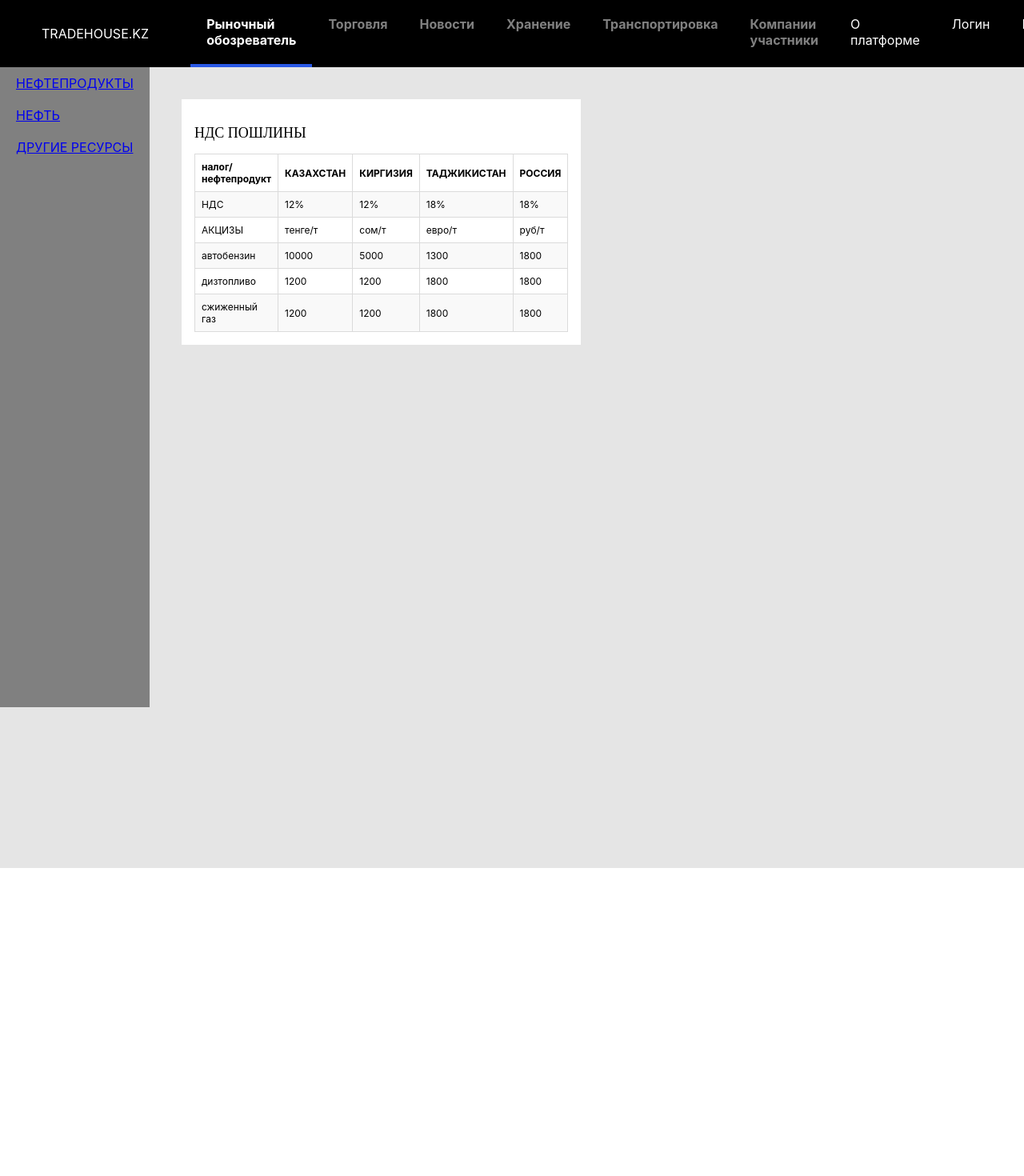
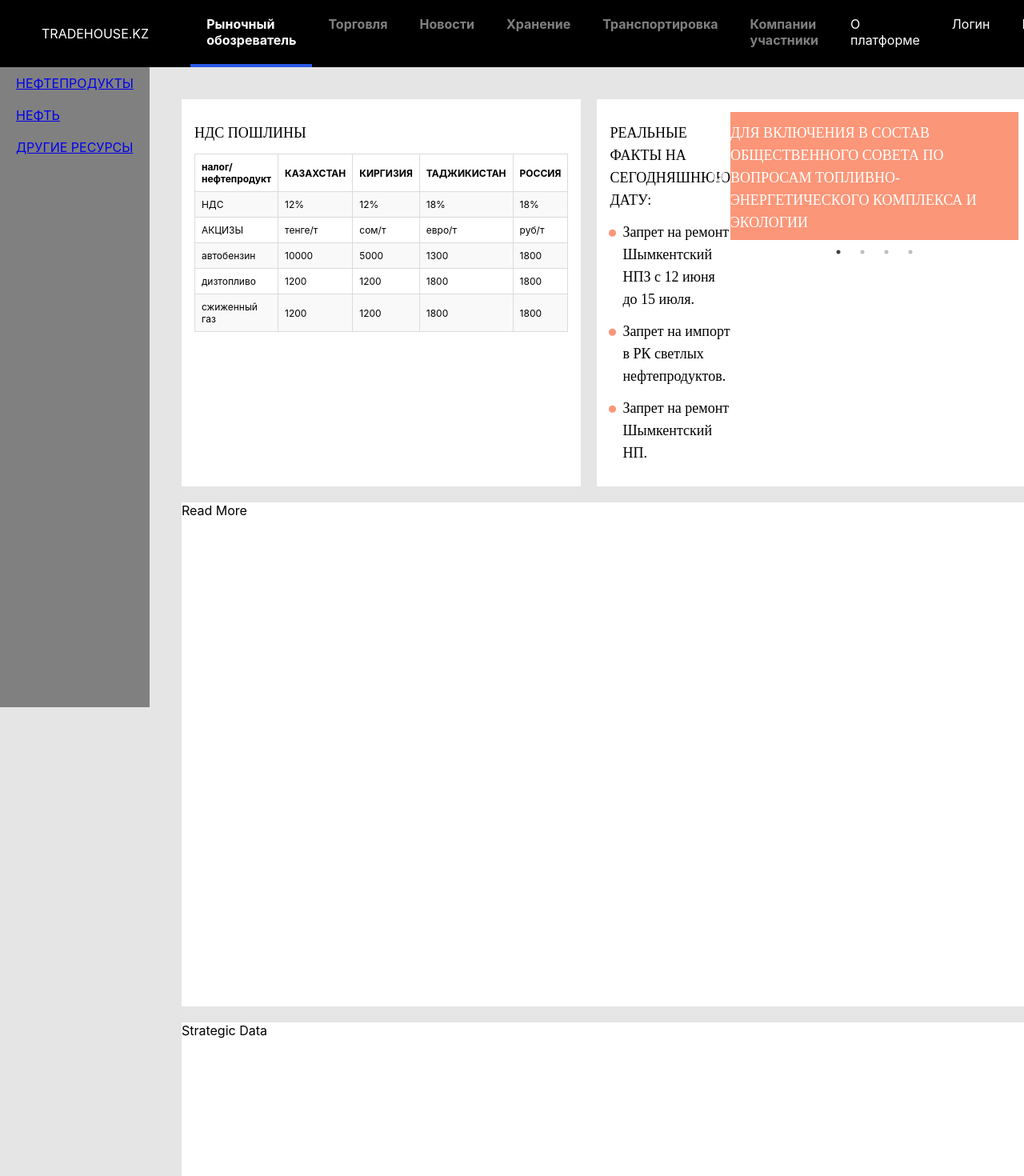
Before and after one commit to TimaBag/tsp, a React (Create React App) app: page / in a window 1280 px wide. Shown: the top 1470 px of the page at 80% size. Before the commit the page ends 1085 px from the top, so only its background shows below. Built offline with nearby package versions, Linux system fonts and the light colour scheme.

Commit message:
feat: create grid layout in home page

```diff
--- a/package.json
+++ b/package.json
@@ -11,11 +11,14 @@
     "@types/react": "^17.0.0",
     "@types/react-dom": "^17.0.0",
     "@types/react-router-dom": "^5.1.7",
+    "@types/react-slick": "^0.23.4",
     "@types/styled-components": "^5.1.9",
     "react": "^17.0.2",
     "react-dom": "^17.0.2",
     "react-router-dom": "^5.2.0",
     "react-scripts": "4.0.3",
+    "react-slick": "^0.28.1",
+    "slick-carousel": "^1.8.1",
     "styled-components": "^5.2.1",
     "typescript": "^4.1.2",
     "web-vitals": "^1.0.1"
--- /dev/null
+++ b/src/components/molecules/NewsBlock/index.tsx
@@ -0,0 +1,11 @@
+import styled from 'styled-components';
+
+const Div = styled.div`
+  background-color: white;
+  grid-column-start: 1;
+  grid-column-end: 3;
+`;
+
+export default function NewsBlock(): JSX.Element {
+  return <Div>Read More</Div>;
+}
--- /dev/null
+++ b/src/components/molecules/RealFacts/facts.ts
@@ -0,0 +1,12 @@
+export const facts = [
+  'Запрет на ремонт Шымкентский НПЗ с 12 июня до 15 июля.',
+  'Запрет на импорт в РК светлых нефтепродуктов.',
+  'Запрет на ремонт Шымкентский НП.',
+];
+
+export const cards = [
+  'ДЛЯ ВКЛЮЧЕНИЯ В СОСТАВ ОБЩЕСТВЕННОГО СОВЕТА ПО ВОПРОСАМ ТОПЛИВНО-ЭНЕРГЕТИЧЕСКОГО КОМПЛЕКСА И ЭКОЛОГИИ',
+  'ДЛЯ ВКЛЮЧЕНИЯ В СОСТАВ ОБЩЕСТВЕННОГО СОВЕТА ПО ВОПРОСАМ ТОПЛИВНО-ЭНЕРГЕТИЧЕСКОГО КОМПЛЕКСА И ЭКОЛОГИИ',
+  'ДЛЯ ВКЛЮЧЕНИЯ В СОСТАВ ОБЩЕСТВЕННОГО СОВЕТА ПО ВОПРОСАМ ТОПЛИВНО-ЭНЕРГЕТИЧЕСКОГО КОМПЛЕКСА И ЭКОЛОГИИ',
+  'ДЛЯ ВКЛЮЧЕНИЯ В СОСТАВ ОБЩЕСТВЕННОГО СОВЕТА ПО ВОПРОСАМ ТОПЛИВНО-ЭНЕРГЕТИЧЕСКОГО КОМПЛЕКСА И ЭКОЛОГИИ',
+];
--- /dev/null
+++ b/src/components/molecules/RealFacts/index.tsx
@@ -0,0 +1,71 @@
+import ReactSlider from 'react-slick';
+import styled from 'styled-components';
+
+import Typography from 'components/atoms/NedoTypography';
+import Flex from 'components/atoms/Flex';
+
+import { facts, cards } from './facts';
+
+import 'slick-carousel/slick/slick.css';
+import 'slick-carousel/slick/slick-theme.css';
+
+const Div = styled(Flex)`
+  padding: 16px;
+  background: white;
+  height: auto;
+`;
+
+const Ul = styled.ul`
+  margin: 0;
+  padding-inline-start: 16px;
+  list-style-image: url('dot.svg');
+`;
+
+const Card = styled.div`
+  width: 360px;
+  height: 160px;
+  background: #fb9678;
+`;
+
+const Slider = styled(ReactSlider)`
+  width: 360px;
+  height: 160px;
+`;
+
+export default function RealFacts(): JSX.Element {
+  const settings = {
+    dots: true,
+    infinite: true,
+    speed: 500,
+    slidesToShow: 1,
+    slidesToScroll: 1,
+  };
+
+  return (
+    <Div>
+      <div>
+        <Typography variant="text" color="#000">
+          РЕАЛЬНЫЕ ФАКТЫ НА СЕГОДНЯШНЮЮ ДАТУ:
+        </Typography>
+        <Ul>
+          {facts.map((f: string, ind: number) => (
+            <li style={{ marginTop: '10px' }} key={`${f}_${ind}`}>
+              <Typography variant="text" color="#000">
+                {f}
+              </Typography>
+            </li>
+          ))}
+        </Ul>
+      </div>
+      <Slider {...settings}>
+        {cards.map((c: string, i: number) => (
+          <Card key={`${c}_${i}`}>
+            <Typography variant="text" color="white">
+              {c}
+            </Typography>
+          </Card>
+        ))}
+      </Slider>
+    </Div>
+  );
+}
--- /dev/null
+++ b/src/components/molecules/StrategicData/index.tsx
@@ -0,0 +1,11 @@
+import styled from 'styled-components';
+
+const Div = styled.div`
+  background-color: white;
+  grid-column-start: 1;
+  grid-column-end: 3;
+`;
+
+export default function StrategicData(): JSX.Element {
+  return <Div>Strategic Data</Div>;
+}
--- a/src/pages/HomePage.tsx
+++ b/src/pages/HomePage.tsx
@@ -2,11 +2,15 @@ import AppTemplate from 'templates/AppTemplate';
 import styled from 'styled-components';
 
 import NdsTable from 'components/molecules/NdsTable';
+import RealFacts from 'components/molecules/RealFacts';
+import NewsBlock from 'components/molecules/NewsBlock';
+import StrategicData from 'components/molecules/StrategicData';
 
 const Grid = styled.div`
   display: grid;
   grid-template-columns: 1fr 2fr;
-  grid-template-rows: 1fr 1fr 1fr;
+  grid-template-rows: 1fr 1.3fr 1.2fr;
+  gap: 20px;
   padding: 40px;
 `;
 
@@ -16,6 +20,9 @@ export default function HomePage(): JSX.Element {
       <AppTemplate>
         <Grid>
           <NdsTable />
+          <RealFacts />
+          <NewsBlock />
+          <StrategicData />
         </Grid>
       </AppTemplate>
     </div>
```
Also changed, not shown: public/dot.svg (added).
